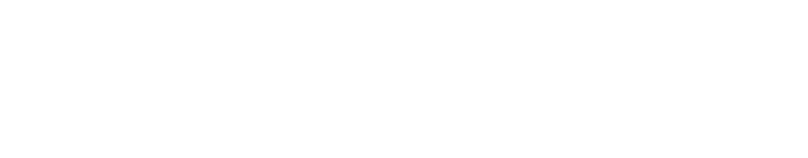
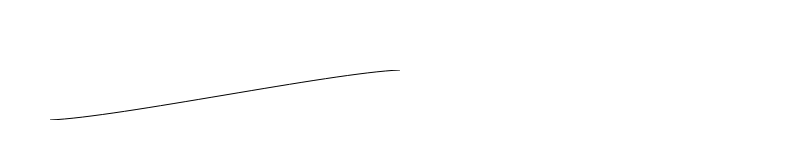
Before and after one commit to SubjectFlow/subjectflow-frontend, a React (Create React App) app: page / in a window 1280 px wide. Shown: the part 630-788 px from the top of the page, without its empty margins (0-808 px from the left). Built offline with nearby package versions, Linux system fonts and the light colour scheme.

Commit message:
created line part of arrow component

```diff
--- a/public/index.html
+++ b/public/index.html
@@ -3,9 +3,12 @@
   <head>
     <meta charset="utf-8" />
     <link rel="icon" href="%PUBLIC_URL%/favicon.ico" />
-    <link rel="preconnect" href="https://fonts.googleapis.com">
-    <link rel="preconnect" href="https://fonts.gstatic.com" crossorigin>
-    <link href="https://fonts.googleapis.com/css2?family=Cormorant+Garamond:ital,wght@0,300;0,400;0,500;0,600;0,700;1,300;1,400;1,500;1,600;1,700&family=Inter:wght@100;200;300;400;500;600;700;800;900&family=Montserrat:ital,wght@0,100;0,200;0,300;0,400;0,500;0,600;0,700;0,800;0,900;1,100;1,200;1,300;1,400;1,500;1,600;1,700;1,800;1,900&display=swap" rel="stylesheet">
+    <link rel="preconnect" href="https://fonts.googleapis.com" />
+    <link rel="preconnect" href="https://fonts.gstatic.com" crossorigin />
+    <link
+      href="https://fonts.googleapis.com/css2?family=Cormorant+Garamond:ital,wght@0,300;0,400;0,500;0,600;0,700;1,300;1,400;1,500;1,600;1,700&family=Inter:wght@100;200;300;400;500;600;700;800;900&family=Montserrat:ital,wght@0,100;0,200;0,300;0,400;0,500;0,600;0,700;0,800;0,900;1,100;1,200;1,300;1,400;1,500;1,600;1,700;1,800;1,900&display=swap"
+      rel="stylesheet"
+    />
     <meta name="viewport" content="width=device-width, initial-scale=1" />
     <meta name="theme-color" content="#000000" />
     <meta
--- a/src/App.tsx
+++ b/src/App.tsx
@@ -1,12 +1,20 @@
 import React from "react";
 import "./App.css";
-import { Node } from "./components/Node";
+import Arrow from "./components/Arrow";
+import Node from "./components/Node";
 
 function App() {
   return (
     <div className="app">
       <header className="app__header">Subject Flow</header>
-      <Node mainColour="#004369" accentColour="#EDEDED" title="Artificial Intelligence" code="COMP30024" type="ELECTIVE SCIENCE"/>
+      <Node
+        mainColour="#004369"
+        accentColour="#EDEDED"
+        title="Artificial Intelligence"
+        code="COMP30024"
+        type="ELECTIVE SCIENCE"
+      />
+      <Arrow start={{ x: 400, y: 100 }} end={{ x: 50, y: 50 }} />
     </div>
   );
 }
--- a/src/Types.tsx
+++ b/src/Types.tsx
@@ -3,5 +3,9 @@ type RGBA = `rgba(${number}, ${number}, ${number}, ${number})`;
 type HEX = `#${string}`;
 
 type Colour = RGB | RGBA | HEX;
+type Point = {
+  x: number;
+  y: number;
+};
 
-export type { Colour };
+export type { Colour, Point };
--- /dev/null
+++ b/src/components/Arrow.tsx
@@ -0,0 +1,69 @@
+import React from "react";
+import "../styles/Arrow.css";
+import { Point } from "../Types";
+
+const xCurveFactor = 0.2;
+const yCurveFactor = 0.06;
+const startCurveFactor = 1;
+const endCurveFactor = 1;
+
+type ArrowProps = {
+  start: Point;
+  end: Point;
+};
+
+function Arrow(props: ArrowProps) {
+  let bottom, left;
+  const diff: Point = {
+    x: Math.abs(props.end.x - props.start.x),
+    y: Math.abs(props.end.y - props.start.y),
+  };
+
+  let svgStart: Point = {
+    x: 0,
+    y: 0,
+  };
+
+  let svgEnd: Point = JSON.parse(JSON.stringify(diff));
+
+  if (props.start.x > props.end.x) {
+    svgStart.x = diff.x;
+    svgEnd.x = 0;
+    left = props.end.x;
+  } else left = props.start.x;
+
+  if (props.start.y <= props.end.y) {
+    svgStart.y = diff.y;
+    svgEnd.y = 0;
+    bottom = props.start.y;
+  } else bottom = props.end.y;
+
+  const svgDiff: Point = {
+    x: svgEnd.x - svgStart.x,
+    y: svgEnd.y - svgStart.y,
+  };
+
+  return (
+    <svg
+      className="arrow"
+      width={diff.x}
+      height={diff.y}
+      xmlns="http://www.w3.org/2000/svg"
+      style={{ bottom: bottom, left: left }}
+    >
+      <path
+        className="arrow__line"
+        d={
+          `M ${svgStart.x} ${svgStart.y} ` +
+          `C ${svgStart.x + startCurveFactor * xCurveFactor * svgDiff.x} ` +
+          `${svgStart.y + startCurveFactor * yCurveFactor * svgDiff.y}, ` +
+          `${svgEnd.x - endCurveFactor * xCurveFactor * svgDiff.x} ` +
+          `${svgEnd.y - endCurveFactor * yCurveFactor * svgDiff.y}, ` +
+          `${svgEnd.x} ${svgEnd.y}`
+        }
+      />
+    </svg>
+  );
+}
+
+export default Arrow;
--- /dev/null
+++ b/src/styles/Arrow.css
@@ -0,0 +1,9 @@
+.arrow {
+  position: absolute;
+}
+
+.arrow__line {
+  stroke: black;
+  stroke-width: 1;
+  fill: transparent;
+}
```
Also changed, not shown: src/components/Node.tsx (+13 -8 lines), src/styles/Node.css (indentation only).
